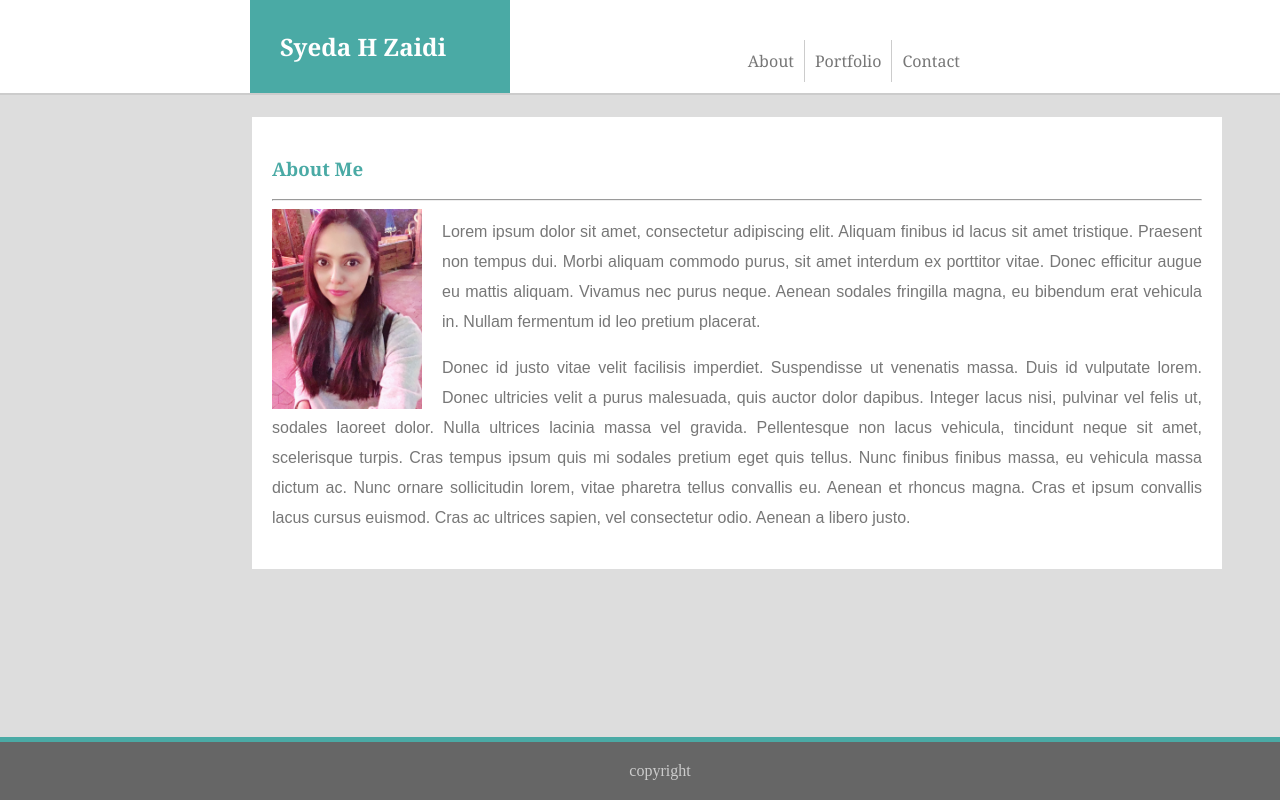
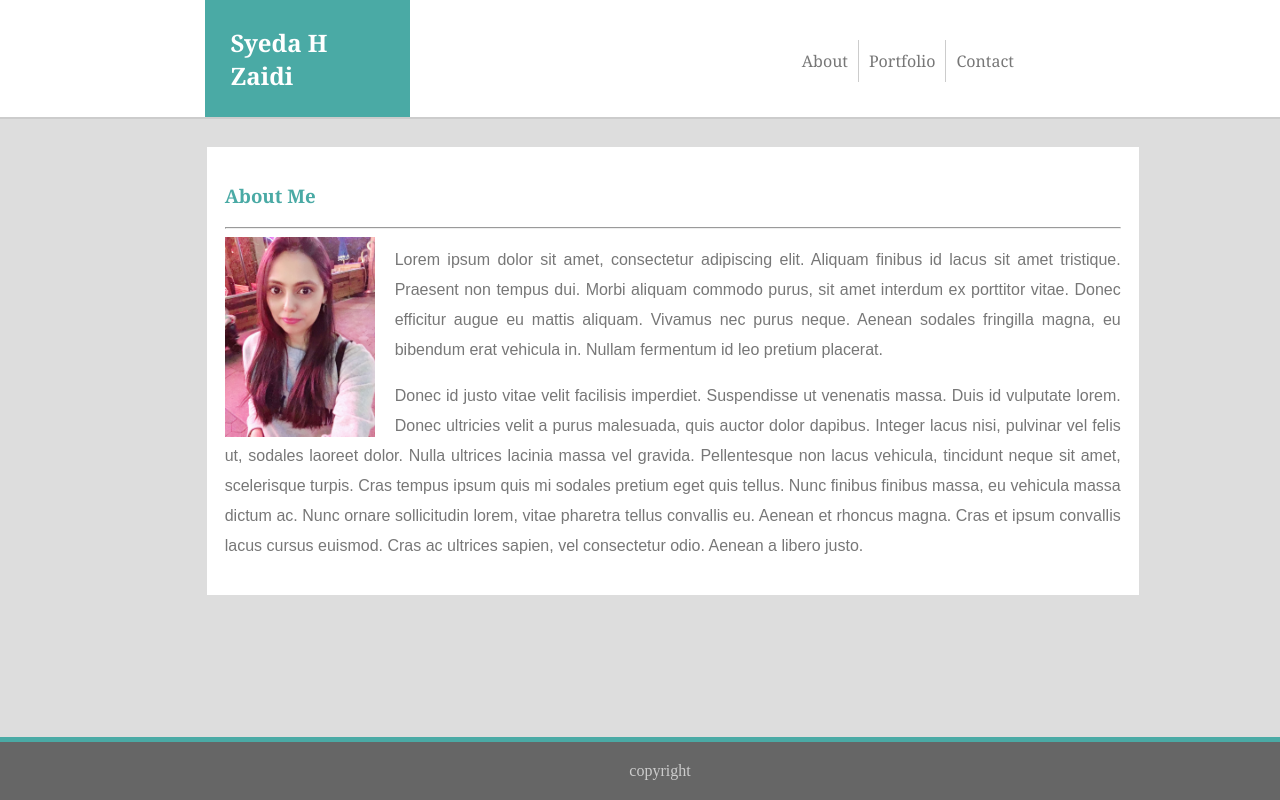
Before and after one commit to syeda-zaidi/Responsive-Portfolio, a plain HTML site: page index.html in a window 1280 px wide. Drawn offline with Linux system fonts and the light colour scheme.

Commit message:
css modified

```diff
--- a/assets/css/style.css
+++ b/assets/css/style.css
@@ -11,10 +11,10 @@ header {
 .name {
     background-color: #4aaaa5;
     color: #ffffff;
-    padding: 30px;
+    padding: 2%;
     font-size: 24px;
-    width: 200px;
-    margin-left: 250px;
+    width: 12%;
+    margin-left: 16%;
     font-weight: bold;
     position: relative;
 
@@ -31,7 +31,7 @@ a {
     position: absolute;
     right: 0;
     top: 40px;
-    margin-right: 310px;
+    margin-right: 20%;
 
 }
 
@@ -62,18 +62,18 @@ body {
 }
 
 .mainbody {
-    width: 960px;
-    margin-left: 230px;
-    padding: 20px;
+    width: 70%;
+    margin-left: 14%;
+    padding: 2%;
 }
 
 /* about page styling */
 .aboutme {
-    width: 930px;
+    width: 100%;
     text-align: justify;
     border: 2px solid #dddddd;
     background-color: #ffffff;
-    padding: 20px;
+    padding: 2%;
 }
 
 .h1aboutme {
@@ -216,11 +216,21 @@ footer {
     margin-top: 30px;
 }
 
-@media screen (max-width: 900pxpx) {
+@media screen (max-width: 900px) {
     body {
-        max-width: 900px;
+        max-width: 100%;
     }
 
+
     .mainbody {
-        max-width: 700px;
+        max-width: ;
     }
+
+    .name {
+        font-size: 18px;
+
+    }
+
+    p {
+        line-height: 15px;
+    }
```
